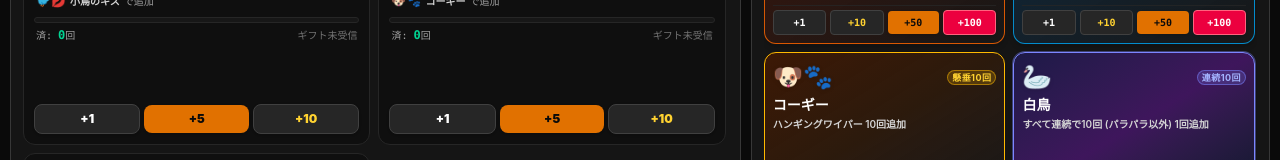
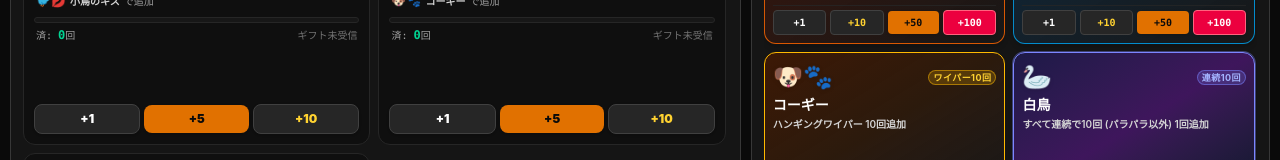
Before and after one commit to yatatata0802/kintore3, a React (Vite) app in the folder remix-live-workout-stream-counter---筋トレ配信カウンター/: page / in a window 1280 px wide. Shown: the part 395-555 px from the top of the page. Built offline with nearby package versions, Linux system fonts and the light colour scheme.

Commit message:
種目変更: 懸垂→ハンギングワイパー (パネル)

```diff
--- a/remix-live-workout-stream-counter---筋トレ配信カウンター/src/components/GiftPanel.tsx
+++ b/remix-live-workout-stream-counter---筋トレ配信カウンター/src/components/GiftPanel.tsx
@@ -194,7 +194,7 @@ export const GiftPanel: React.FC<GiftPanelProps> = ({
                       : isSwan
                       ? '連続10回'
                       : isCorgi
-                      ? '懸垂10回'
+                      ? 'ワイパー10回'
                       : isCrab
                       ? 'スクワット10'
                       : isBirdKiss
```
